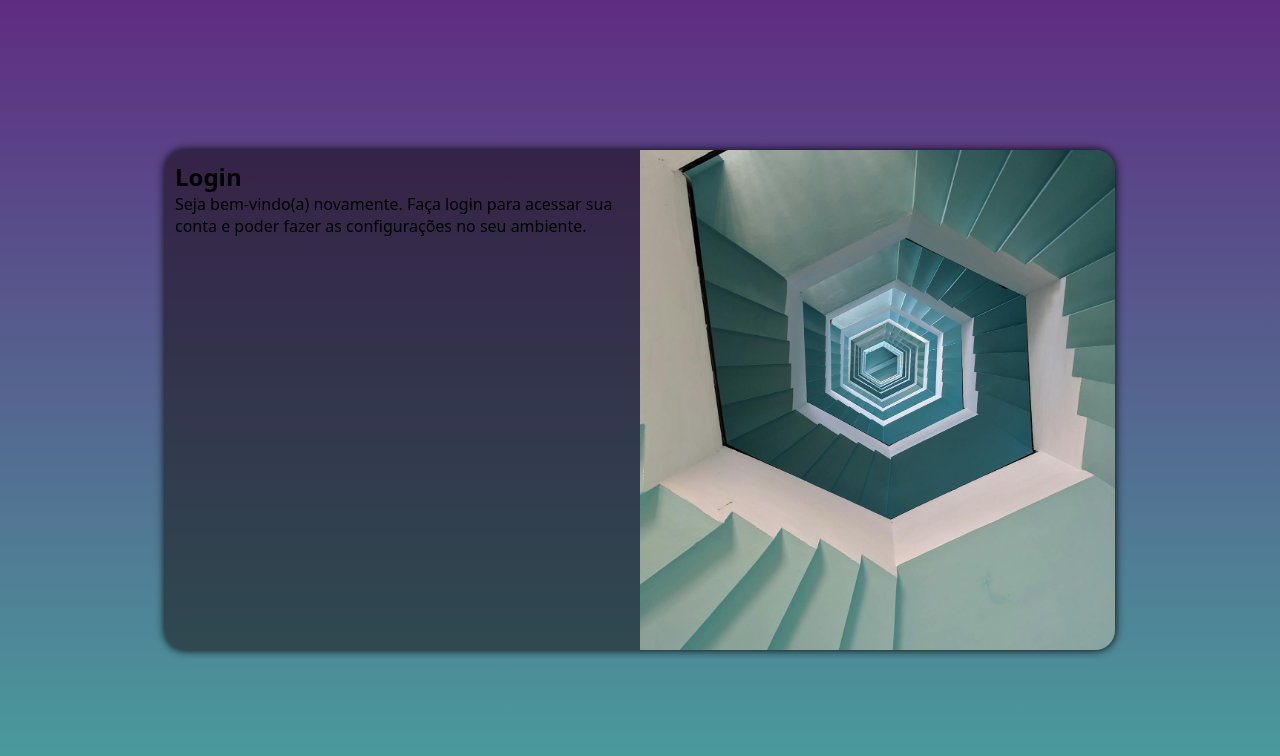
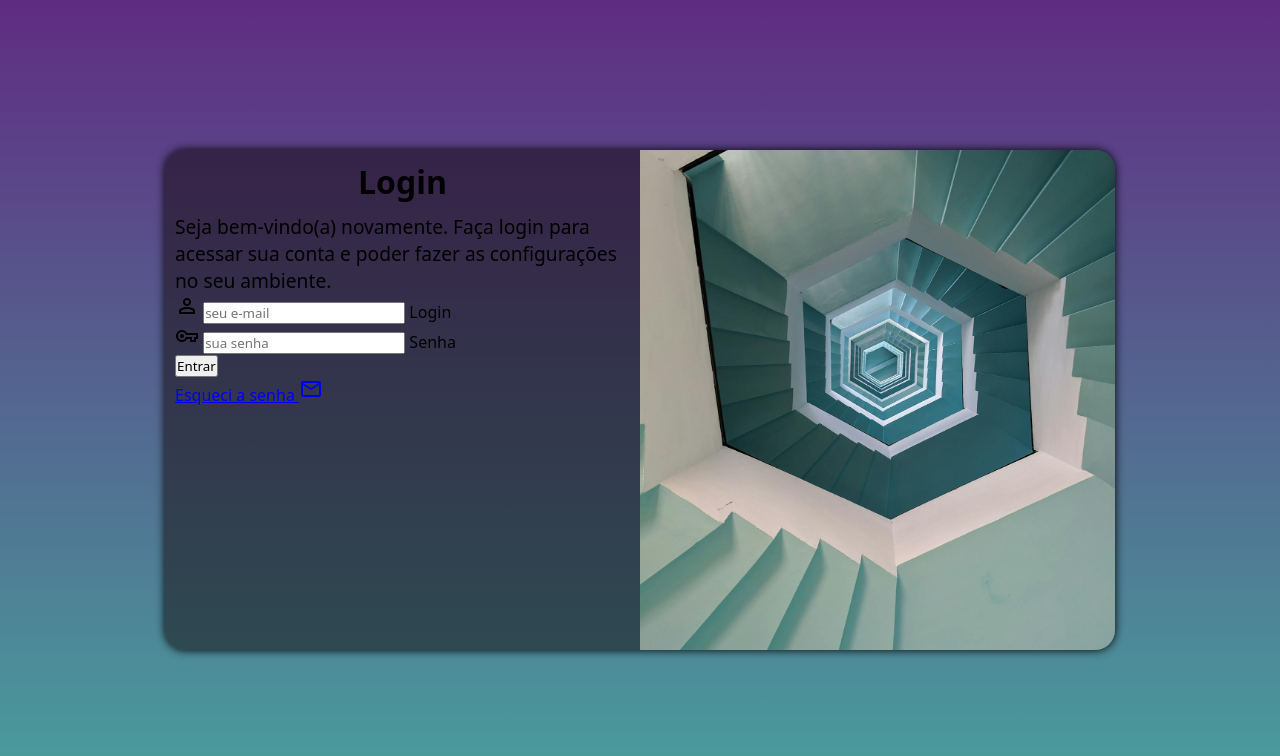
Before and after one commit to Thais286/projeto--login, a plain HTML site: page index.html in a window 1280 px wide. Drawn offline with nearby package versions, Linux system fonts and the light colour scheme; files whose address does not match are found by name.

Commit message:
add formulários

```diff
--- a/estilos/midia-query.css
+++ b/estilos/midia-query.css
@@ -10,7 +10,7 @@ Grandes telas: acima de 1280px...
 
 */
 
-@media screen and (min-width:481px) and (max-width:768px){ /* tablet*/
+@media screen and (min-width:768px) and (max-width:992px){ /* tablet*/
      body{
         background-image: linear-gradient(to top, #49a09d, #5f2c82);
     }
@@ -21,9 +21,9 @@ Grandes telas: acima de 1280px...
 
 section#login > div#imagem{
     float: left;
-    width: 38%;
-    height: 70%;
-    position: relative;
+    width: 35%;
+   height: 100%;
+
 }
 
 section#login > div#formulario{
@@ -33,7 +33,7 @@ section#login > div#formulario{
 
 }
 
-@media screen and (min-width:769px) {  /* Grandes telas*/
+@media screen and (min-width:992px) {  /* Grandes telas*/
     body{
         background-image: linear-gradient(to top, #49a09d, #5f2c82);
     }
@@ -49,8 +49,16 @@ section#login > div#imagem{
 }
 
 section#login > div#formulario{
-    float: right;
+    float: left;
     width: 50%;
 }
 
+div#formulario > h1{
+    font-size: 2em;
 }
+
+div#formulario > p {
+    font-size: 1.2em ;
+}
+
+}
--- a/estilos/style.css
+++ b/estilos/style.css
@@ -41,14 +41,16 @@ section#login{
     border-radius: 20px;
     box-shadow: 0px 0px 10px ;
 
-    transition: width 0.5s, height 0.5s; /* trasição muito legal*/
+    transition: width 0.2s, height 0.2s; /* trasição muito legal*/
     transition-timing-function: ease; /* transição suave*/
 }
 
 section#login > div#imagem{
+    display: block;
     background:rgb(41, 111, 118) url(..//imagens/pexels-mithulvarshan-3023211.jpg) no-repeat;
     background-size: cover;
     background-position:  center;
+    height: 200px;
 
 }
 
@@ -56,3 +58,12 @@ section#login > div#formulario{
     display: block;
     padding: 10px;
 }
+
+div#formulario > h1{
+    text-align: center;
+    margin-bottom: 10px;
+}
+
+div#formulario > p {
+    font-size: 0.8em ;
+}
--- a/index.html
+++ b/index.html
@@ -6,7 +6,9 @@
     <title>Projeto Login</title>
     <link rel="stylesheet" href="estilos/style.css">
     <link rel="stylesheet" href="estilos/midia-query.css">
-</head>
+
+    <link rel="stylesheet" href="https://fonts.googleapis.com/css2?family=Material+Symbols+Outlined" />
+
 <body>
     <main>
         <section id="login">
@@ -16,7 +18,22 @@
             <div id="formulario">
                 <h1>Login</h1>
                 <p>Seja bem-vindo(a) novamente. Faça login para acessar sua conta e poder fazer as configurações no seu ambiente.</p>
-                <form action="login.php" method="post">
+                <form action="login.php" method="post" autocomplete="on">
+                    <div class="campo">
+                        <span class="material-symbols-outlined">person</span>
+
+                        <input type="email" name="login" id="ilogin" placeholder="seu e-mail" autocomplete="email" required maxlength="30">
+                        <label for="ilogin">Login</label>
+                    </div>
+
+                    <div class="campo">
+                       <span class="material-symbols-outlined">vpn_key</span>
+
+                        <input type="password" name="senha" id="isenha" placeholder="sua senha" autocomplete="current-password"  required minlength="8"  maxlength="20">
+                        <label for="isenha">Senha </label>
+                    </div>
+                    <input type="submit" value="Entrar"><br>
+                    <a href="esqueci.html">Esqueci a senha <i class="material-symbols-outlined">mail</i></a>
 
                 </form>
             </div>
```
